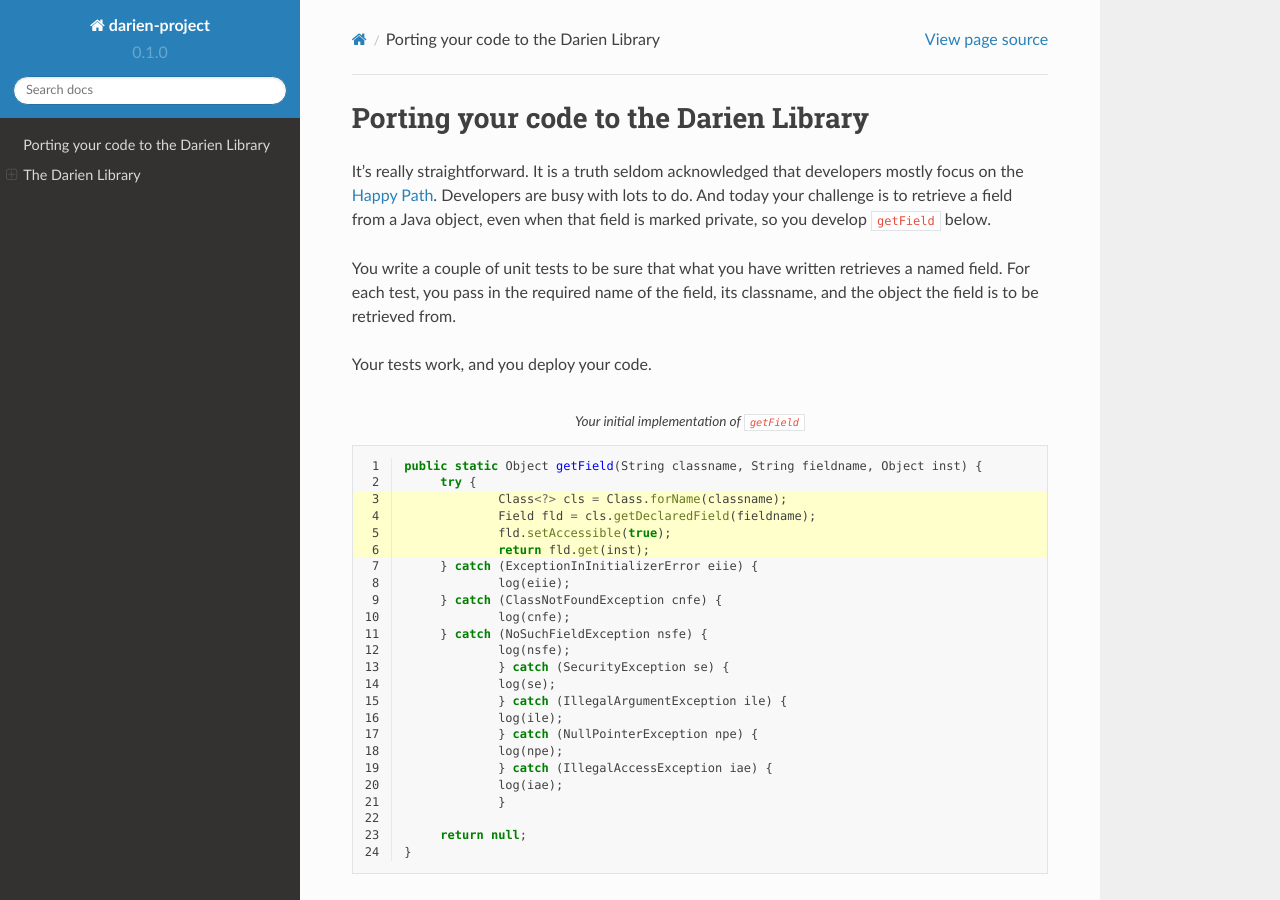
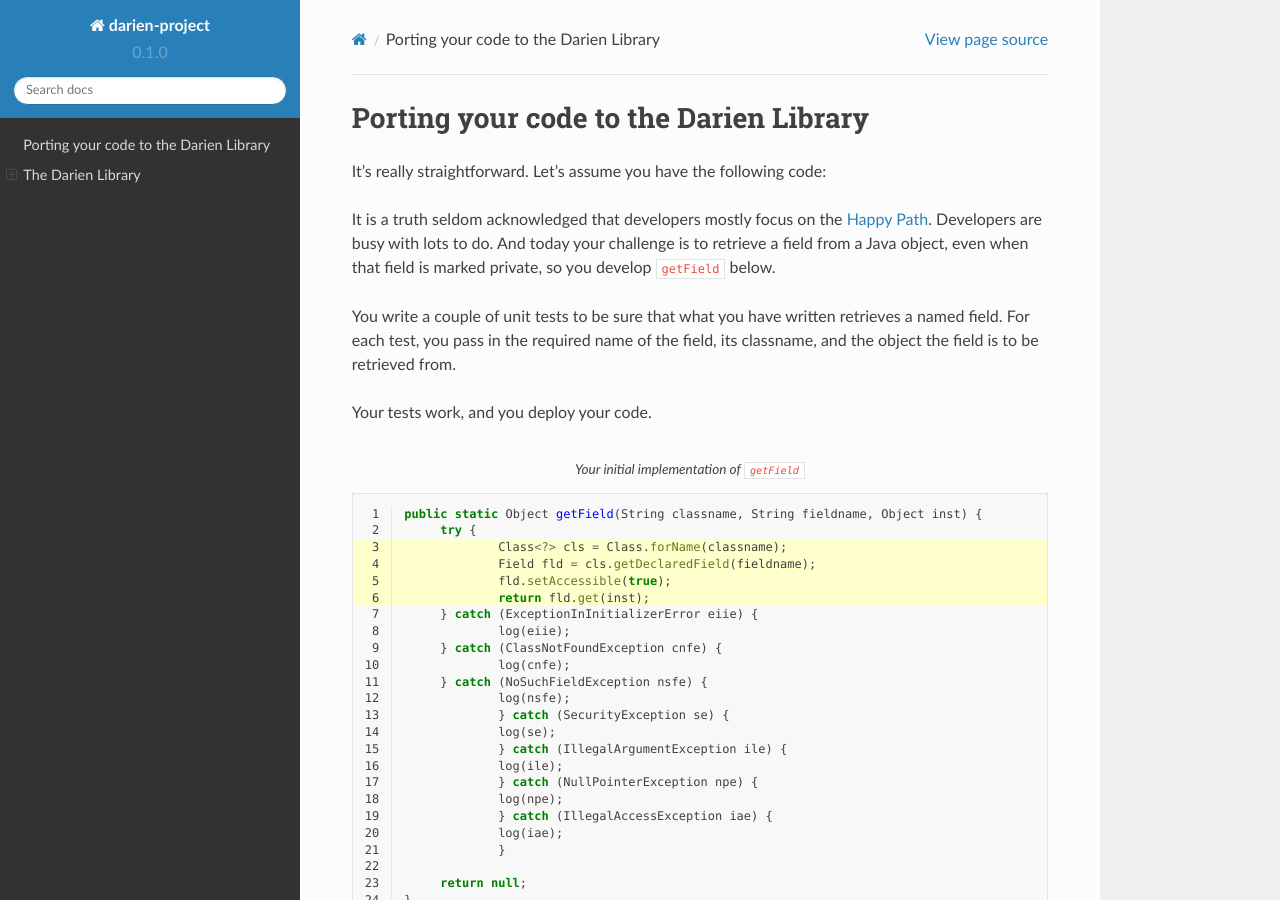
Before and after one commit to jh-evans/readthedocs, a Sphinx documentation site: the page built from docs/source/porting_to_darien.rst, in a window 1280 px wide and 900 px high. Built offline with Sphinx 7.4.7 and the Read the Docs theme 2.0.0, drawn with Linux system fonts in a browser that asks for light colours.

Commit message:
Update porting_to_darien.rst

```diff
--- a/docs/source/porting_to_darien.rst
+++ b/docs/source/porting_to_darien.rst
@@ -1,7 +1,8 @@
 Porting your code to the Darien Library
 =======================================
 
-It's really straightforward.
+It's really straightforward. Let's assume you have the following code:
+
 It is a truth seldom acknowledged that developers mostly focus on the `Happy Path <https://en.wikipedia.org/wiki/Happy_path>`_. Developers are busy with lots to do. And today your challenge is to
 retrieve a field from a Java object, even when that field is marked private, so you develop ``getField`` below.
 
```
